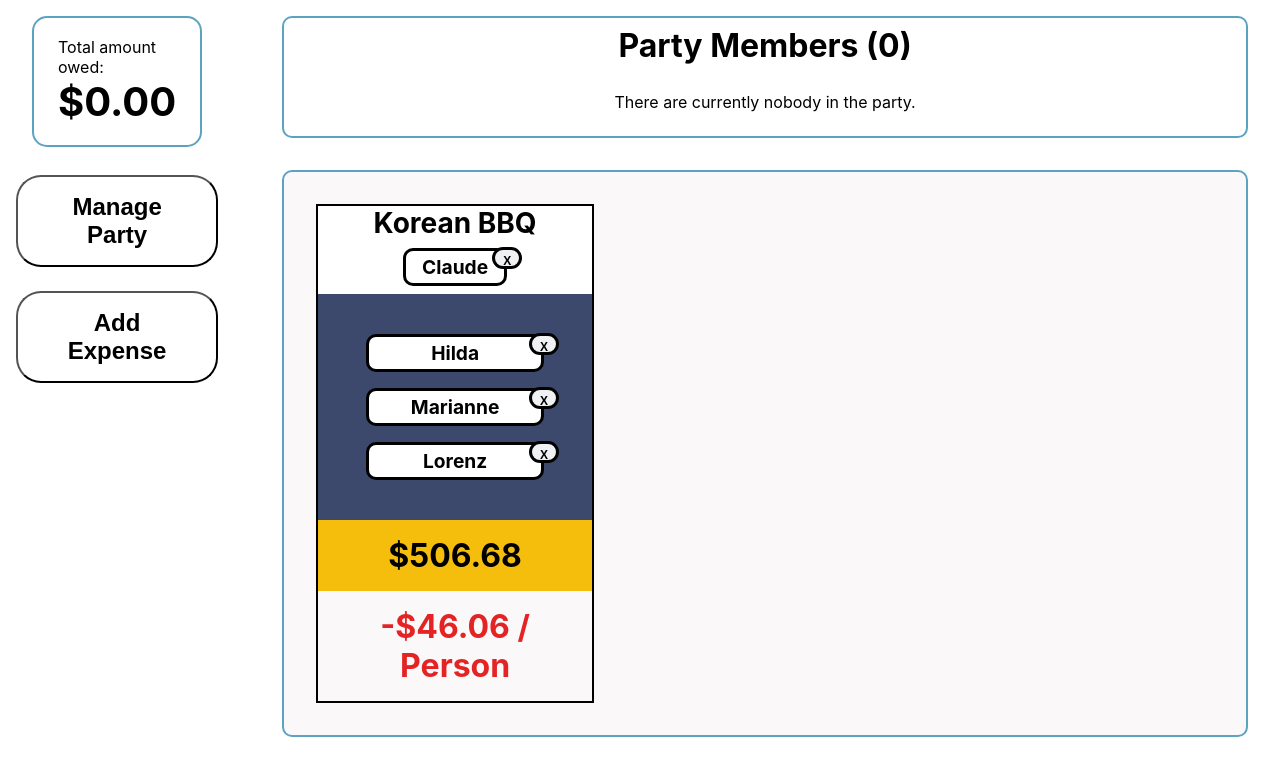
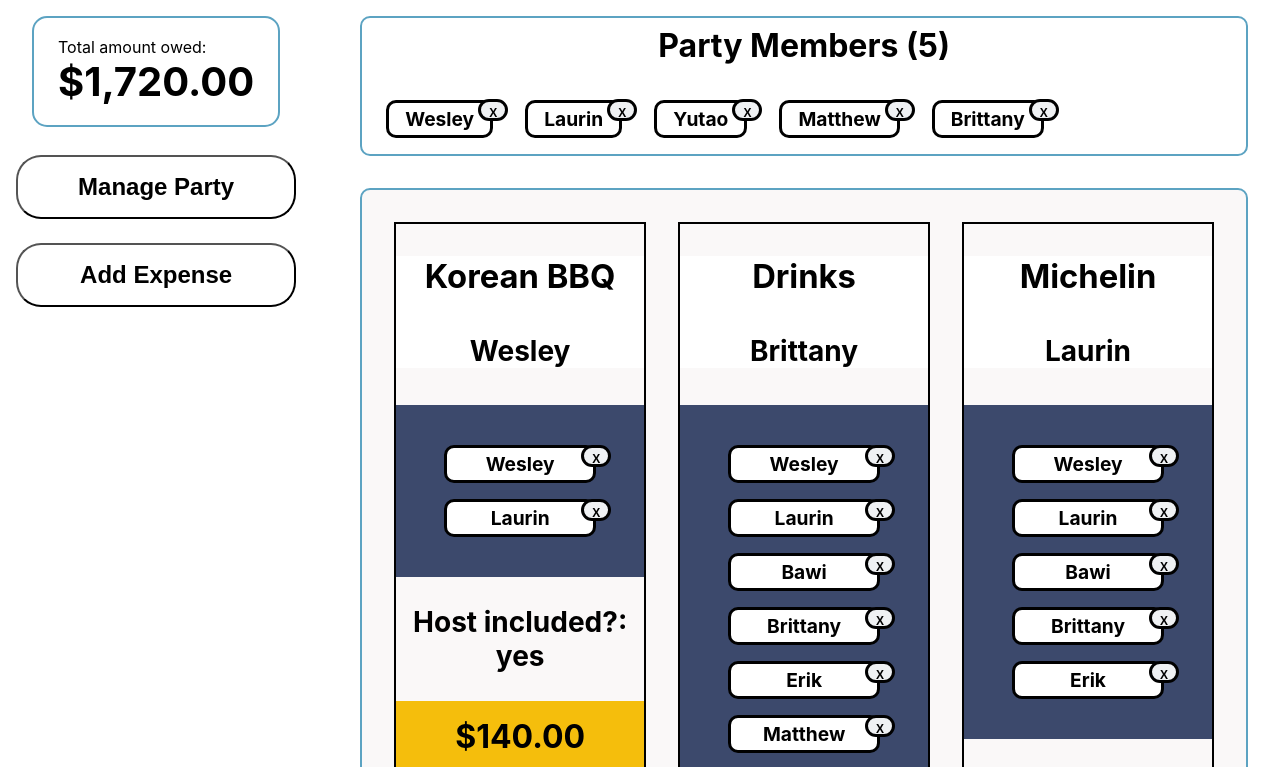
Before and after one commit to WesloTheWeb/SplitBillApp, a React (Create React App) app: page / in a window 1280 px wide. Shown: the top 767 px of the page. Built offline with nearby package versions, Linux system fonts and the light colour scheme.

Commit message:
Feat/add expense and total-PART-1 (#4)
- Redux state for dynamic sum created
- Redesign of modal for adding expense.
- This is part 1 and acts as a fallback commit as I dig through RHF (React Hook Form) without losing progress.

```diff
--- a/src/App.js
+++ b/src/App.js
@@ -21,7 +21,6 @@ function App() {
   function openAddToPartyModal() {
     dispatch(setModal('manageParty'));
     dispatch(toggleOverlay());
-
   }
 
   return (
@@ -31,7 +30,6 @@ function App() {
       }
       <nav >
         <TotalSum
-          amount={0.00}
         />
         <Button
           title='Manage Party'
@@ -50,3 +48,5 @@ function App() {
 };
 
 export default App;
+
+// TODO: Work on naming for files and organization. ActivityItem --> Bucket, at some point.
--- a/src/App.scss
+++ b/src/App.scss
@@ -1,23 +1,4 @@
 @import './variables.scss';
-
-.App {
-  display: grid;
-  grid-template-columns: 1fr 5fr;
-  grid-template-areas:
-    "hud party party"
-    "hud grid grid"
-  ;
-  grid-gap: 1rem;
-}
-
-.poolContainer {
-  background: red;
-}
-
-.header-text {
-  text-align: center;
-  font-size: 2rem;
-}
 
 nav {
   grid-area: hud;
@@ -42,12 +23,25 @@ button {
   }
 }
 
+.App {
+  display: grid;
+  grid-template-columns: 1fr 5fr;
+  grid-template-areas:
+    "hud party party"
+    "hud grid grid"
+  ;
+  grid-gap: 1rem;
+}
+
+.header-text {
+  text-align: center;
+  font-size: 2rem;
+}
+
 // Forms
 .formContainer {
-  border-radius: 5px;
   display: grid;
-  grid-template-areas: 'a b'
-    '. c';
+  grid-template-areas: 'a b';
   grid-gap: 2.75rem;
 
   button {
@@ -63,7 +57,12 @@ button {
   }
 
   input {
+    font-size: 1.2rem;
     margin: 0 0 1rem 0;
+  }
+
+  select {
+    font-size: 1.2rem;
   }
 
   .sideBySide {
@@ -91,7 +90,12 @@ button {
 
     }
   }
+}
 
+.grid-side-by-side {
+  display: grid;
+  grid-template-columns: repeat(2, 1fr);
+  align-items: baseline;
 }
 
 .buttonContainer {
--- /dev/null
+++ b/src/app/expenseSlice.js
@@ -0,0 +1,47 @@
+import { createSlice } from "@reduxjs/toolkit";
+
+const initialState = {
+    expenses: [
+        {
+            expenseName: 'Korean BBQ',
+            personBeingPaid: 'Wesley',
+            costs: 140,
+            payers: ['Wesley', 'Laurin'],
+            hostAsParticipant: true,
+        },
+        {
+            expenseName: 'Drinks',
+            personBeingPaid: 'Brittany',
+            costs: 80,
+            payers: ['Wesley', 'Laurin', 'Bawi', 'Brittany', 'Erik', 'Matthew', 'Yutao', 'Raymond', 'Hien'],
+            hostAsParticipant: true,
+        },
+        {
+            expenseName: 'Michelin',
+            personBeingPaid: 'Laurin',
+            costs: 1500,
+            payers: ['Wesley', 'Laurin', 'Bawi', 'Brittany', 'Erik'],
+            hostAsParticipant: true,
+        },
+    ]
+}
+
+// TODO: Push a "bucket" object that properties are edited and will be pushed into expense array, which will get iterated.
+const expenseSlice = createSlice({
+    name: 'expenseBucket',
+    initialState,
+    reducers: {
+        setExpenseBucket: (state, action) => {
+            state.expenses.push({
+                expenseName: action.payload,
+                personBeingPaid: action.payload,
+                costs: action.payload,
+                payers: action.payload,
+                hostAsParticipant: action.payload,
+            });
+        },
+    }
+});
+
+export const { setExpenseBucket } = expenseSlice.actions;
+export default expenseSlice.reducer;
--- a/src/app/partySlice.js
+++ b/src/app/partySlice.js
@@ -1,7 +1,7 @@
 import { createSlice } from "@reduxjs/toolkit";
 
 const initialState = {
-    partyMembers: []
+    partyMembers: ['Wesley', 'Laurin', 'Yutao', 'Matthew', 'Brittany']
 }
 
 const partySlice = createSlice({
--- a/src/app/store.js
+++ b/src/app/store.js
@@ -2,11 +2,13 @@ import { configureStore } from '@reduxjs/toolkit';
 import modalReducer from './modalSlice';
 import overlayReducer from './overlaySlice';
 import partyReducer from './partySlice';
+import expenseReducer from './expenseSlice';
 
 export const store = configureStore({
   reducer: {
     modal: modalReducer,
     overlay: overlayReducer,
-    party: partyReducer
+    party: partyReducer,
+    expense: expenseReducer
   }
 });
--- a/src/containers/ActivityItem/ActivityItem.js
+++ b/src/containers/ActivityItem/ActivityItem.js
@@ -4,27 +4,30 @@ import classes from './ActivityItem.module.scss';
 
 const { activityContainer, headerRow, participantsRow, totalExpenseRow, dividedSumRow } = classes;
 
-const ActivityItem = ({ totalExpense, dividedSum }) => {
+const ActivityItem = ({ title, personPaid, participants, includeHost, cost }) => {
 
     return (
         <div className={activityContainer}>
             <section className={headerRow}>
-                <p>
-                    Korean BBQ
-                </p>
-                <NameTag name='Claude' />
+                <h3>{title}</h3>
+                <h4>{personPaid}</h4>
             </section>
             <section className={participantsRow}>
                 {/* TODO: Should have its own state of participants separate from the party state */}
-                <NameTag name='Hilda' />
-                <NameTag name='Marianne' />
-                <NameTag name='Lorenz' />
+                {participants?.map((person) => {
+                    return (
+                        <NameTag
+                            key={person}
+                            name={person} />
+                    )
+                })}
             </section>
+            <p>Host included?: {includeHost ? 'yes' : 'no'} </p>
             <section className={totalExpenseRow}>
-                $506.68
+                ${cost.toFixed(2)}
             </section>
             <section className={dividedSumRow}>
-                -$46.06 / Person
+                -${(cost / participants.length).toFixed(2)} / Person
             </section>
         </div>
     );
--- a/src/containers/ExpenseForm/ExpenseForm.js
+++ b/src/containers/ExpenseForm/ExpenseForm.js
@@ -1,30 +1,103 @@
 import React from 'react';
+import { useSelector, useDispatch } from 'react-redux';
+import { useForm, Controller } from "react-hook-form";
+// import ReactSelect from "react-select";
+import { setExpenseBucket } from '../../app/expenseSlice';
 import Button from '../../components/Button/Button';
+import NameTag from '../../components/NameTag/NameTag';
 import Party from '../Party/Party';
 import classes from './ExpenseForm.module.scss';
 
-const { expenseFormContainer, expenseFieldsContainer, expensePartyContainer, buttonContainer } = classes;
+const { buttonContainer, payersContainers } = classes;
 
-const ExpenseForm = (props) => {
+const ExpenseForm = () => {
+    const dispatch = useDispatch();
+    const expenseData = useSelector((state) => state.expense);
+    const availablePartyMembers = useSelector((state) => state.party.partyMembers);
+
+    const sanitizedArr = new Set(expenseData.payers);
+    const regEx = /\D/g;
+
+    // const newValues = availablePartyMembers.map((person) => { person });
+
+
+    const { register, handleSubmit, reset, formState: { errors } } = useForm();
+
+    const onSubmit = (data) => {
+        dispatch(setExpenseBucket(data.expenses))
+        // reset({
+        //     expenseName: '',
+        //     personBeingPaid: '',
+        //     costs: '',
+        //     payers: [],
+        //     hostAsParticipant: true,
+        // }, {
+        //     keepErrors: true,
+        //     keepDirty: true,
+        // });
+    };
 
     return (
         <>
             <h2>Add Expense</h2>
-            <form className={expenseFormContainer}>
-                <section className={expenseFieldsContainer} >
-                    <label>Expense Name</label>
-                    <input type="text" placeholder="Expense Name" />
-                    <label>Person being paid</label>
-                    <input type="text" placeholder="Name" />
-                    <label>Cost of expense</label>
-                    <input type="text" placeholder="$ total amount" />
-                    <label>List of participants</label>
-                    {/* TODO:  Shared state of what participants will be. Drag and drop from party. */}
+            <form>
+                <section className='formContainer'>
+                    <div>
+                        <label>Expense Name</label>
+                        <input
+                            type="text"
+                            placeholder="Expense Name"
+                            {...register("expenseName", { required: "Input cannot be blank." })}
+                        />
+                        <label>Person being paid</label>
+                        <select>
+                            <option value="none" defaultValue disabled hidden>Select a party member</option>
+                            {availablePartyMembers.map((person, id) => {
+                                return (
+                                    <option key={id}>{person}</option>
+                                );
+                            })}
+                        </select>
+                        {/* <Controller
+                            as={ReactSelect}
+                            options={options}
+                            name="ReactSelect"
+                            isClearable
+                            control={control}
+                        /> */}
+                        <label>Cost of expense</label>
+                        <input type="text" placeholder="$ total amount" />
+                    </div>
+                    <div>
+                        <label>Party Members</label>
+                        <Party />
+                    </div>
                 </section>
-                <section className={expensePartyContainer}>
-                    <label>Party Members</label>
-                    <Party />
+                <section>
+                    <h3>People who are paying:</h3>
+                    <p>Drag the list from party to the field below or use the dropdown.</p>
+                    <div className={payersContainers}>
+                        {sanitizedArr.payers?.map((person) => {
+                            return (
+                                <NameTag name={person} />
+                            )
+                        })}
+                    </div>
                 </section>
+                <section className='grid-side-by-side'>
+                    <div>
+                        <select>
+                            <option value="none" defaultValue disabled hidden>Select a party member</option>
+                            {availablePartyMembers.map((person, id) => {
+                                return (
+                                    <option key={id}>{person}</option>
+                                );
+                            })}
+                        </select>
+                    </div>
+                </section>
+
+                {/* TODO:  Shared state of what participants will be. Drag and drop from party. */}
                 <section className={buttonContainer}>
                     <Button
                         Btntype='cancel'
--- a/src/containers/ExpenseForm/ExpenseForm.module.scss
+++ b/src/containers/ExpenseForm/ExpenseForm.module.scss
@@ -1,34 +1,9 @@
-.expenseFormContainer {
-    display: grid;
-    grid-template-areas: 'a b'
-    '. c';
-    // grid-gap: 2.75rem;
-    grid-gap: 0.75rem;
-
-    label {
-        display: block;
-        text-transform: capitalize;
-        font-weight: bold;
-        margin: .2rem 0;
-    }
-
-    input {
-        margin: 0 0 1rem 0;
-    }
-
-    .expenseFieldsContainer {
-        grid-area: a;
-
-    }
-
-    .expensePartyContainer {
-        grid-area: b;
-
-    }
+.payersContainers {
+    border: 2px solid #000;
+    padding: 1.25rem 2rem;
 }
 
 .buttonContainer {
-    grid-area: c;
     display: flex;
     justify-content: right;
 
--- a/src/containers/Expenses/Expenses.js
+++ b/src/containers/Expenses/Expenses.js
@@ -1,13 +1,28 @@
 import React from 'react';
 import ActivityItem from '../ActivityItem/ActivityItem';
+import { useSelector } from 'react-redux';
 import classes from './Expenses.module.scss';
 
 const { expenseGrid } = classes;
 
-const Expenses = (props) => {
+const Expenses = () => {
+
+    const expenses = useSelector((state) => state.expense.expenses)
+
     return (
         <section className={expenseGrid}>
-            <ActivityItem />
+            {expenses?.map((activity) => {
+                return (
+                    <ActivityItem
+                        key={activity.expenseName}
+                        title={activity.expenseName}
+                        personPaid={activity.personBeingPaid}
+                        cost={activity.costs}
+                        participants={activity.payers}
+                        includeHost={activity.hostAsParticipant}
+                    />
+                )
+            })}
         </section>
     );
 };
--- a/src/containers/ManagePartyMembersForm/ManagePartyMembersForm.js
+++ b/src/containers/ManagePartyMembersForm/ManagePartyMembersForm.js
@@ -50,7 +50,7 @@ const ManagePartyMembersForm = () => {
                     <div>
                         <input
                             type="text"
-                            placeholder="First Name"
+                            placeholder="Enter name"
                             {...register("partyMemberName", { required: "Input cannot be blank." })}
                         />
                         {errors.partyMemberName ?
--- a/src/containers/TotalSum/TotalSum.js
+++ b/src/containers/TotalSum/TotalSum.js
@@ -1,16 +1,29 @@
 import React from 'react';
+import { useSelector } from 'react-redux';
 import classes from './TotalSum.module.scss';
 
 const { totalContainer, number } = classes;
 
-const TotalSum = ({ amount, edit }) => {
+const TotalSum = () => {
+
+    const totalAmountOwed = useSelector((state) => (state.expense))
+
+    const sum = Object.values(totalAmountOwed.expenses).reduce((acc, cV) => {
+        return acc + cV.costs;
+    }, 0);
+
+    const sanitizeString = (str) => {
+        return str.toString().replace(/\B(?=(\d{3})+(?!\d))/g, ',');
+    }
+
     return (
         <>
             <div className={totalContainer}>
                 <p>
                     Total amount owed:
                 </p>
-                <span className={number}>${Math.round((amount * 100) / 100).toFixed(2)}</span>
+                {/* {sum} */}
+                <span className={number}>${sanitizeString(sum.toFixed(2))}</span>
             </div>
         </>
     );
```
